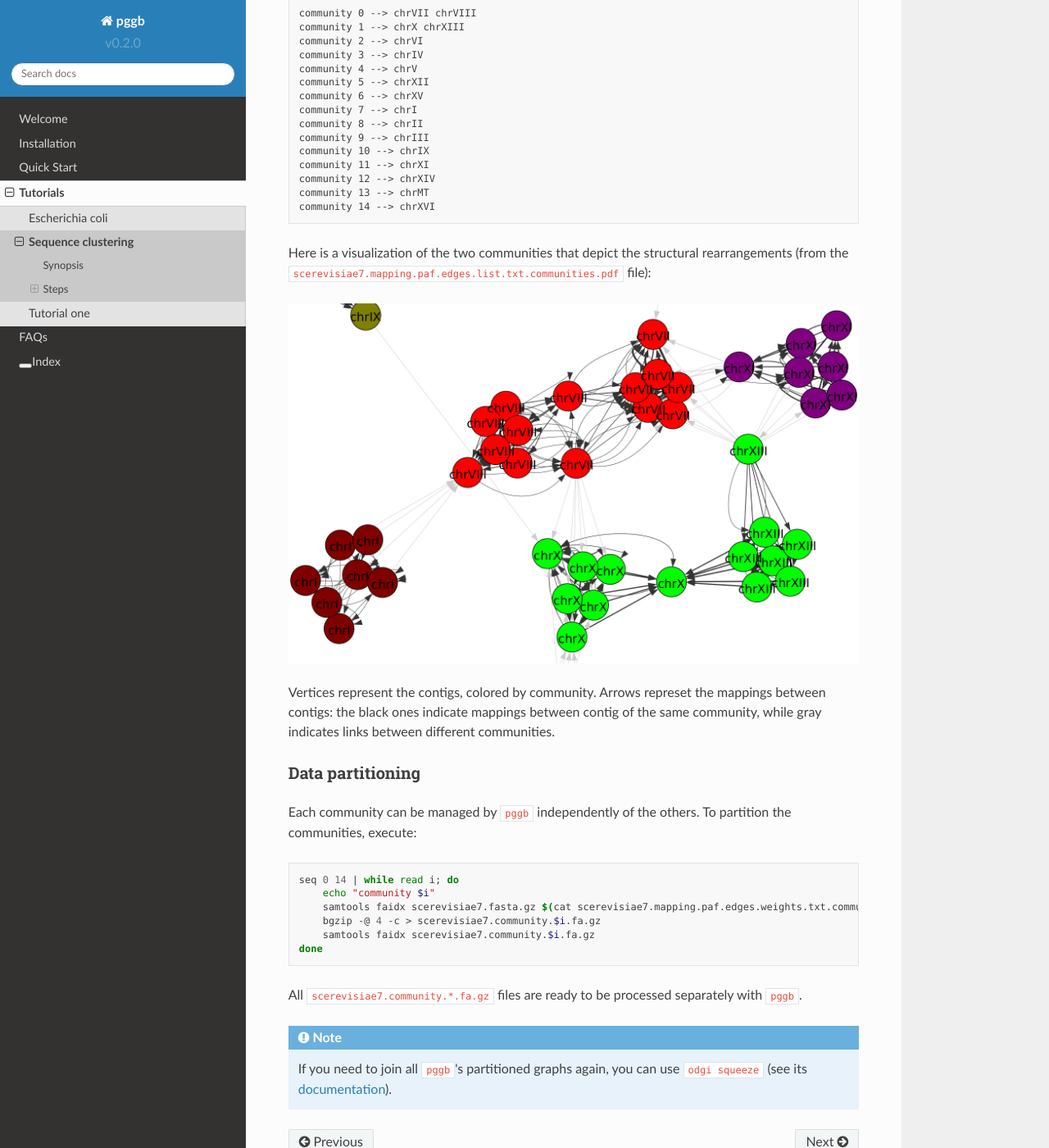
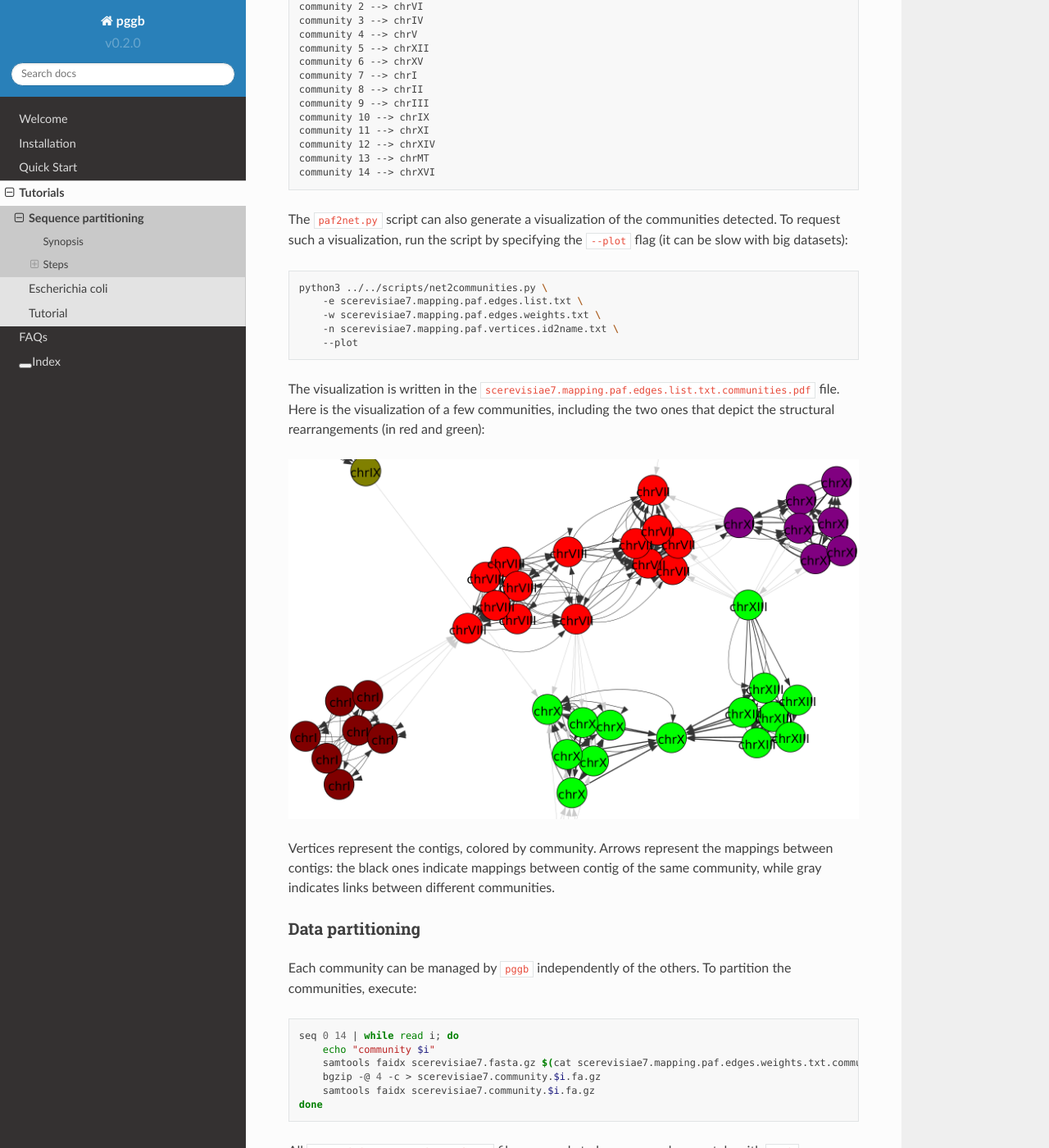
Before and after one commit to pangenome/pggb, a Sphinx documentation site: the page built from docs/rst/tutorials/sequence_partitioning.rst, in a window 1280 px wide and 1400 px high, scrolled down 3044 px. Shown: the whole window at 82% size. Built offline with Sphinx 7.4.7 and the Read the Docs theme 2.0.0, drawn with Linux system fonts in a browser that asks for light colours; some of the changed text lies outside the part shown.

Commit message:
separate community detectiong and plotting; the draft is ready

```diff
--- a/docs/conf.py
+++ b/docs/conf.py
@@ -20,13 +20,13 @@ sys.path.insert(0, os.path.abspath('../lib/'))
 # -- Project information -----------------------------------------------------
 
 project = u'pggb'
-copyright = '2022, Erik Garrison, .... Revision v0.2.0-196590d'
+copyright = '2022, Erik Garrison, .... Revision v0.2.0-564582f'
 author = u'Erik Garrison, ...'
 
 # The short X.Y version
 version = 'v0.2.0'
 # The full version, including alpha/beta/rc tags
-release = '196590d'
+release = '564582f'
 
 
 # -- General configuration ---------------------------------------------------
--- a/docs/rst/tutorials.rst
+++ b/docs/rst/tutorials.rst
@@ -5,6 +5,6 @@ Tutorials
 .. toctree::
     :maxdepth: 1
 
+    tutorials/sequence_partitioning
     tutorials/escherichia_coli
-    tutorials/sequence_clustering
-    tutorials/tutorial_one
+    tutorials/template
--- a/docs/rst/tutorials/escherichia_coli.rst
+++ b/docs/rst/tutorials/escherichia_coli.rst
@@ -16,6 +16,7 @@ Here we study `E. coli` genomic diversity by analyzing a pangenome graph made wi
 Steps
 =====
 
+
 -------------------------
 Download the assemblies
 -------------------------
@@ -28,6 +29,7 @@ execute:
     mkdir -p assemblies/e_coli
     cd assemblies/e_coli
     cat ../../docs/data/ecoli.urls | parallel -j 4 'wget -q {} && echo got {}'
+
 
 -------------------------
 Pangenome Sequence Naming
--- a/docs/rst/tutorials/sequence_clustering.rst
+++ b/docs/rst/tutorials/sequence_partitioning.rst
@@ -1,7 +1,7 @@
-.. _sequence_clustering:
+.. _sequence_partitioning:
 
 ####################
-Sequence clustering
+Sequence partitioning
 ####################
 
 ========
@@ -26,6 +26,7 @@ Steps
 Here we show how to detect the communities of 7 `Saccharomyces cerevisiae` assemblies (`Yue et al., 2016 <https://doi.org/10.1038/ng.3847>`_)
 from the `Yeast Population Reference Panel (YPRP) <https://yjx1217.github.io/Yeast_PacBio_2016/welcome/>`_.
 
+
 -------------------------
 Install the dependencies
 -------------------------
@@ -37,6 +38,7 @@ the ``leidenalg`` `package <https://github.com/vtraag/leidenalg>`_:
 
     pip3 install leidenalg
     pip3 install pycairo # Only needed for visualization
+
 
 -------------------------
 Download the assemblies
@@ -60,6 +62,7 @@ For each sample, to put genome and mitochondrial sequences together, execute:
         zcat $f.* > $f.fa
     done
 
+
 -------------------------
 Pangenome Sequence Naming
 -------------------------
@@ -78,6 +81,7 @@ we use `fastix <https://github.com/ekg/fastix>`_:
     samtools faidx scerevisiae7.fasta.gz
 
 We specify ``haplotype_id`` equals to ``1`` for all the assemblies, as they are all haploid.
+
 
 -------------------------
 Community detection
@@ -113,11 +117,9 @@ To identity the communities, execute:
     python3 ../../scripts/net2communities.py \
         -e scerevisiae7.mapping.paf.edges.list.txt \
         -w scerevisiae7.mapping.paf.edges.weights.txt \
-        -n scerevisiae7.mapping.paf.vertices.id2name.txt \
-        --plot
+        -n scerevisiae7.mapping.paf.vertices.id2name.txt
 
-The ``paf2net.py`` script creates a set of `*.community.*.txt` files, one for each of the 15 communities detected, and the
-``scerevisiae7.mapping.paf.edges.list.txt.communities.pdf`` file as a visualization of the result.
+The ``paf2net.py`` script creates a set of `*.community.*.txt` files one for each of the 15 communities detected.
 Each ``txt`` file lists the sequences that belong to the same community. For example, to see the sequences in the first community,
 execute:
 
@@ -171,12 +173,23 @@ samples (`Yue et al., 2016 <https://doi.org/10.1038/ng.3847>`_). To see the chro
     community 13 --> chrMT
     community 14 --> chrXVI
 
-Here is a visualization of the two communities that depict the structural rearrangements (from the
-``scerevisiae7.mapping.paf.edges.list.txt.communities.pdf`` file):
+The ``paf2net.py`` script can also generate a visualization of the communities detected. To request such a visualization,
+run the script by specifying the ``--plot`` flag (it can be slow with big datasets):
+
+.. code-block:: bash
+
+    python3 ../../scripts/net2communities.py \
+        -e scerevisiae7.mapping.paf.edges.list.txt \
+        -w scerevisiae7.mapping.paf.edges.weights.txt \
+        -n scerevisiae7.mapping.paf.vertices.id2name.txt \
+        --plot
+
+The visualization is written in the ``scerevisiae7.mapping.paf.edges.list.txt.communities.pdf`` file.
+Here is the visualization of a few communities, including the two ones that depict the structural rearrangements (in red and green):
 
 .. image:: /img/scerevisiae7.zoom_in_communities.png
 
-Vertices represent the contigs, colored by community. Arrows represet the mappings between contigs: the black ones
+Vertices represent the contigs, colored by community. Arrows represent the mappings between contigs: the black ones
 indicate mappings between contig of the same community, while gray indicates links between different communities.
 
 
--- a/docs/rst/tutorials/tutorial_one.rst
+++ b/docs/rst/tutorials/template.rst
@@ -1,7 +1,7 @@
-.. _tutorial-one:
+.. _template:
 
 ####################
-Tutorial one
+Tutorial
 ####################
 
 ========
```
Also changed, not shown: 1 other file.
